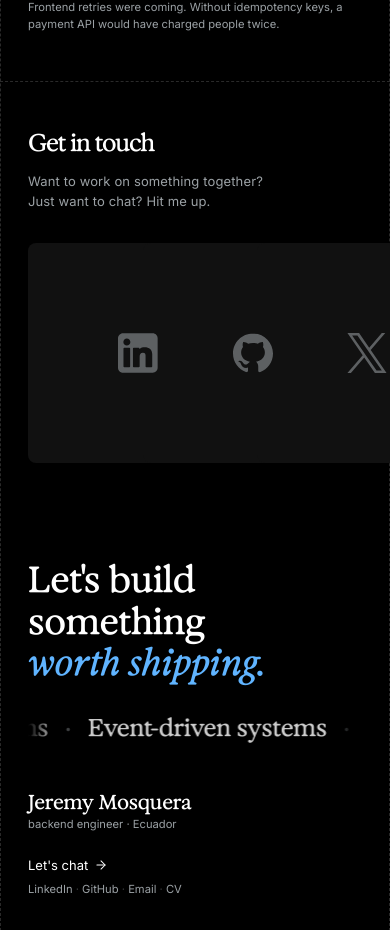
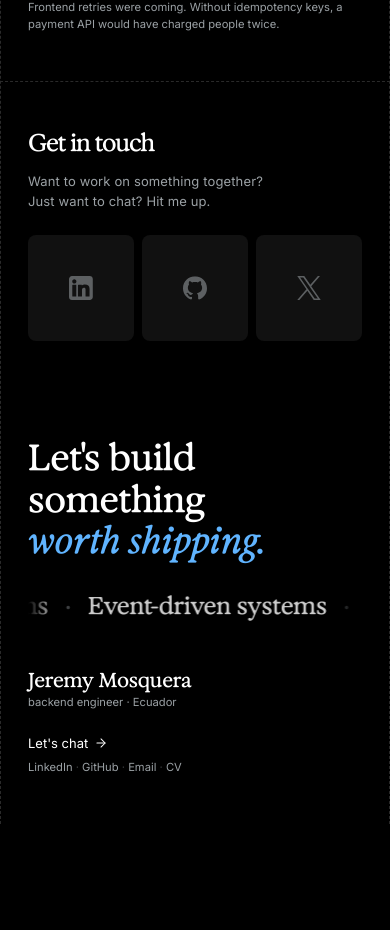
Before and after one commit to jeremyjsx/portfolio, a Next.js app: page / in a window 390 px wide. Shown: the part 3000-3930 px from the top of the page. After the commit the page ends 3824 px from the top, so only its background shows below. Built offline with nearby package versions, Linux system fonts and the light colour scheme.

Commit message:
fix: compact get-in-touch social tiles on mobile

```diff
--- a/app/components/site/get-in-touch.css
+++ b/app/components/site/get-in-touch.css
@@ -39,7 +39,7 @@
   flex: 1 1 0;
   width: 100%;
   min-width: 0;
-  grid-template-columns: repeat(3, minmax(50px, 1fr));
+  grid-template-columns: repeat(3, minmax(0, 1fr));
   gap: 0.625rem;
 }
 
@@ -114,23 +114,30 @@
     flex-direction: row;
     gap: 1rem;
   }
-
-  .social-grid__item {
-    min-height: 6.5rem;
-  }
 }
 
 @media (max-width: 639.98px) {
   .get-in-touch {
-    gap: 2rem;
+    gap: 1.5rem;
   }
 
   .get-in-touch__body {
     font-size: 0.8125rem;
   }
 
+  .social-grid {
+    gap: 0.5rem;
+    --social-icon-display: 1.5rem;
+  }
+
   .social-grid__item {
-    min-height: 13.75rem;
+    aspect-ratio: 1;
+    min-height: 0;
+    height: auto;
+  }
+
+  .social-grid__link {
+    padding: 0.75rem;
   }
 }
 
```
